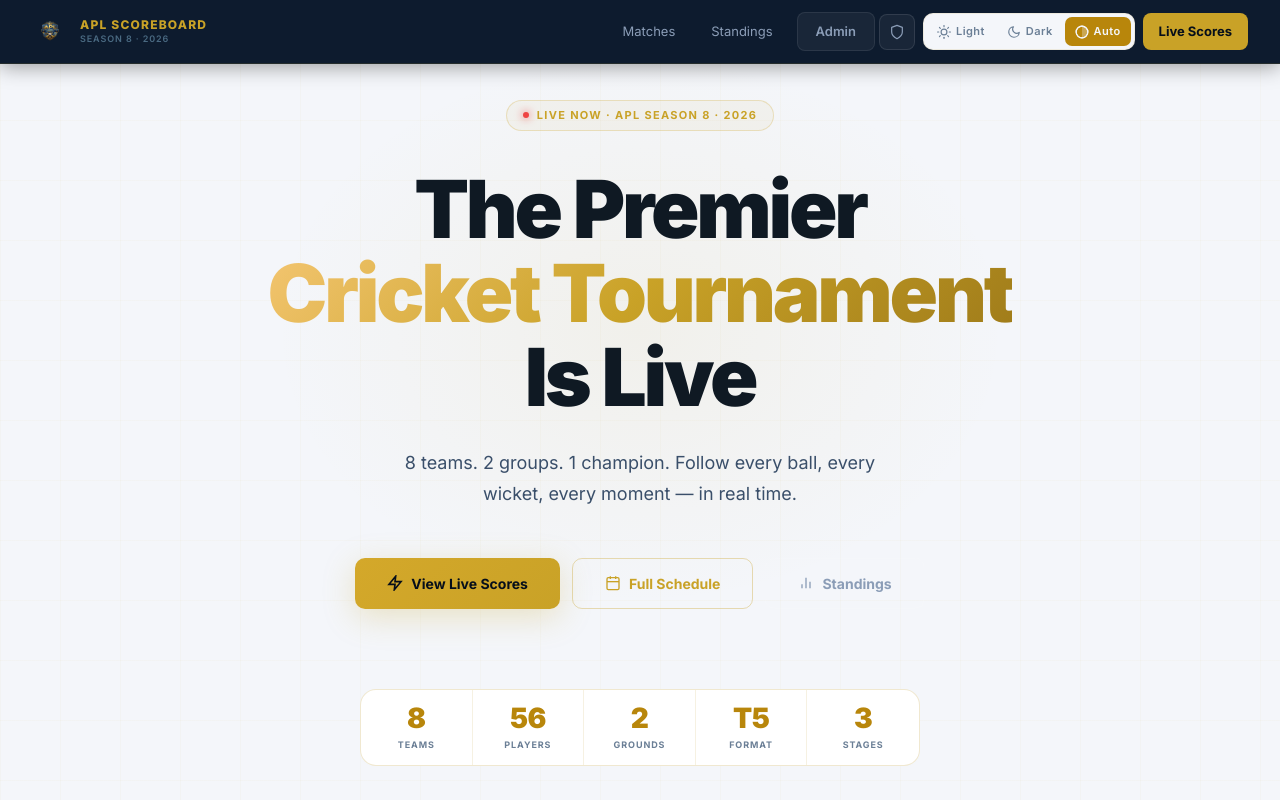
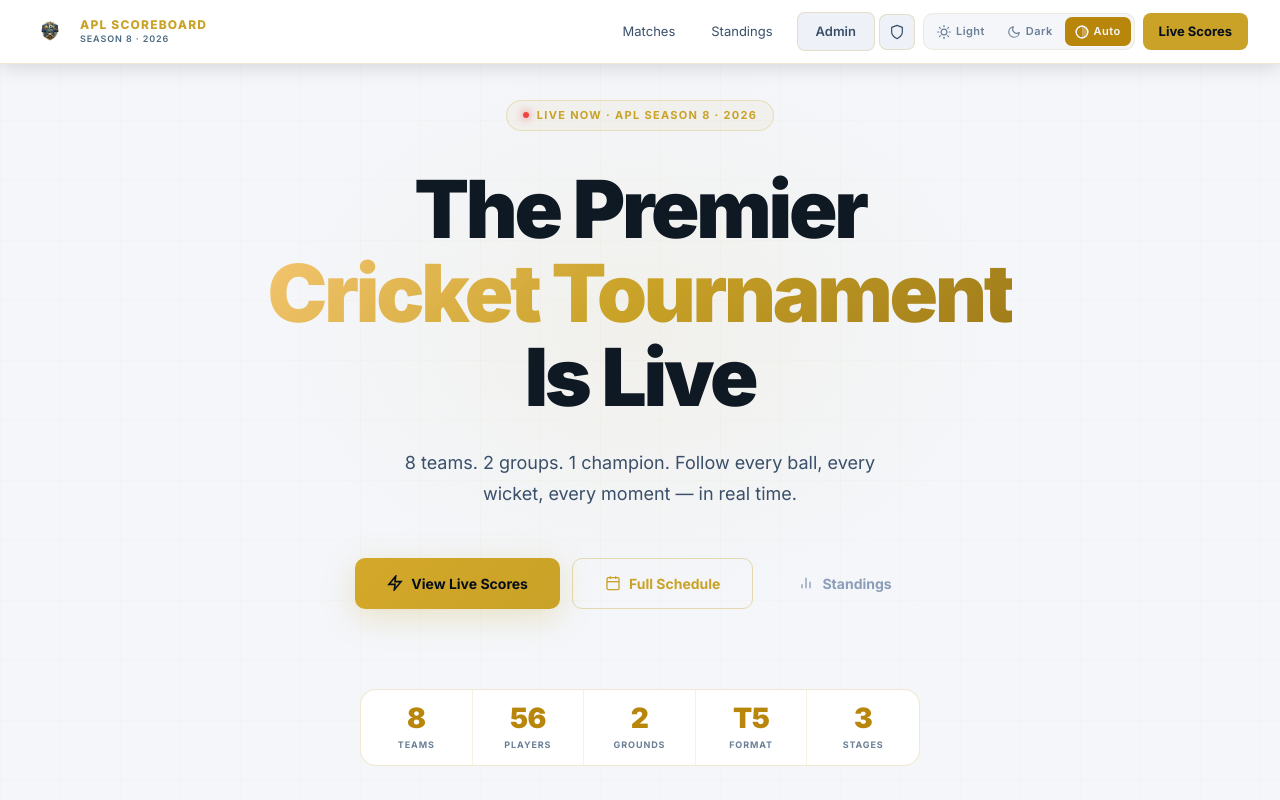
Before and after one commit to khan-akib2/APL_ScoreBoard_Frontend, a Next.js app: page / in a window 1280 px wide. Built offline with nearby package versions, Linux system fonts and the light colour scheme.

Commit message:
finak changes

```diff
--- a/src/app/(landing)/page.js
+++ b/src/app/(landing)/page.js
@@ -89,9 +89,9 @@ export default function LandingPage() {
         position: 'fixed', top: 0, left: 0, right: 0, zIndex: 100,
         display: 'flex', alignItems: 'center', justifyContent: 'space-between',
         padding: '0 32px', height: 64,
-        background: '#0d1b2e',
-        borderBottom: '1px solid rgba(201,162,39,0.12)',
-        boxShadow: '0 2px 20px rgba(0,0,0,0.4)',
+        background: 'var(--navbar-bg)',
+        borderBottom: '1px solid var(--border-default)',
+        boxShadow: '0 2px 20px rgba(0,0,0,0.15)',
       }}>
         <div style={{ display: 'flex', alignItems: 'center', gap: 12 }}>
           <Image src="/logo.png" alt="APL" width={36} height={36} unoptimized style={{ objectFit: 'contain' }} />
@@ -107,32 +107,31 @@ export default function LandingPage() {
             { href: '/dashboard?tab=standings', label: 'Standings' },
           ].map(n => (
             <Link key={n.href} href={n.href} className="hidden sm:block" style={{
-              fontSize: 13, color: '#8b9db7', textDecoration: 'none',
+              fontSize: 13, color: 'var(--text-secondary)', textDecoration: 'none',
               padding: '8px 16px', borderRadius: 8, transition: 'color .2s',
             }}
-              onMouseEnter={e => e.currentTarget.style.color = '#c9a227'}
-              onMouseLeave={e => e.currentTarget.style.color = '#8b9db7'}
+              onMouseEnter={e => e.currentTarget.style.color = 'var(--gold)'}
+              onMouseLeave={e => e.currentTarget.style.color = 'var(--text-secondary)'}
             >{n.label}</Link>
           ))}
 
-          {/* Admin — desktop: full button, mobile: icon only */}
           <Link href="/admin/login" className="hidden sm:block" style={{
-            marginLeft: 4, fontSize: 13, fontWeight: 600, color: '#8b9db7',
+            marginLeft: 4, fontSize: 13, fontWeight: 600, color: 'var(--text-secondary)',
             textDecoration: 'none', padding: '9px 18px', borderRadius: 8,
-            border: '1px solid rgba(255,255,255,0.08)', background: 'rgba(255,255,255,0.05)',
+            border: '1px solid var(--border-default)', background: 'var(--bg-elevated)',
             transition: 'all .2s',
           }}
-            onMouseEnter={e => { e.currentTarget.style.borderColor = 'rgba(201,162,39,0.4)'; e.currentTarget.style.color = '#c9a227'; }}
-            onMouseLeave={e => { e.currentTarget.style.borderColor = 'rgba(255,255,255,0.08)'; e.currentTarget.style.color = '#8b9db7'; }}
+            onMouseEnter={e => { e.currentTarget.style.borderColor = 'var(--border-strong)'; e.currentTarget.style.color = 'var(--gold)'; }}
+            onMouseLeave={e => { e.currentTarget.style.borderColor = 'var(--border-default)'; e.currentTarget.style.color = 'var(--text-secondary)'; }}
           >Admin</Link>
 
           {/* Mobile-only: Admin icon button */}
           <Link href="/admin/login" className="sm:hidden" style={{
             display: 'flex', alignItems: 'center', justifyContent: 'center',
             width: 36, height: 36, borderRadius: 8,
-            border: '1px solid rgba(255,255,255,0.1)',
-            background: 'rgba(255,255,255,0.05)',
-            color: '#8b9db7', textDecoration: 'none', flexShrink: 0,
+            border: '1px solid var(--border-default)',
+            background: 'var(--bg-elevated)',
+            color: 'var(--text-secondary)', textDecoration: 'none', flexShrink: 0,
           }} title="Admin">
             <svg width="16" height="16" viewBox="0 0 24 24" fill="none" stroke="currentColor" strokeWidth="1.8" strokeLinecap="round" strokeLinejoin="round">
               <path d="M12 22s8-4 8-10V5l-8-3-8 3v7c0 6 8 10 8 10z"/>
--- a/src/app/admin/login/page.js
+++ b/src/app/admin/login/page.js
@@ -137,13 +137,28 @@ export default function AdminLoginPage() {
         {/* Subtle glow */}
         <div style={{ position: 'absolute', top: '30%', right: '20%', width: 260, height: 260, borderRadius: '50%', background: 'radial-gradient(circle, rgba(201,162,39,0.04), transparent 70%)', pointerEvents: 'none' }} />
 
+        {/* Mobile-only: logo watermark background */}
+        <div className="login-mobile-logo-bg" style={{
+          position: 'absolute', top: '50%', left: '50%',
+          transform: 'translate(-50%, -50%)',
+          width: '90%', height: '90%',
+          backgroundImage: 'url(/logo.png)',
+          backgroundSize: 'contain',
+          backgroundRepeat: 'no-repeat',
+          backgroundPosition: 'center',
+          opacity: 0.04,
+          pointerEvents: 'none',
+          zIndex: 0,
+          display: 'none',
+        }} />
+
         <div style={{ width: '100%', maxWidth: 400, position: 'relative', zIndex: 1 }}>
 
           {/* Mobile logo */}
           <div className="login-mobile-logo" style={{ textAlign: 'center', marginBottom: 36, display: 'none' }}>
-            <Image src="/logo.png" alt="APL" width={52} height={52} unoptimized style={{ objectFit: 'contain', margin: '0 auto 12px', display: 'block' }} />
-            <p style={{ fontSize: 13, fontWeight: 800, color: '#c9a227', letterSpacing: '0.08em' }}>APL SCOREBOARD</p>
-            <p style={{ fontSize: 10, color: '#4a6a82', marginTop: 2, letterSpacing: '0.08em' }}>SEASON 8 · 2026</p>
+            <Image src="/logo.png" alt="APL" width={120} height={120} unoptimized style={{ objectFit: 'contain', display: 'block', margin: '0 auto 14px' }} />
+            <p style={{ fontSize: 15, fontWeight: 800, color: '#c9a227', letterSpacing: '0.08em' }}>APL SCOREBOARD</p>
+            <p style={{ fontSize: 11, color: '#4a6a82', marginTop: 3, letterSpacing: '0.1em' }}>SEASON 8 · 2026</p>
           </div>
 
           {/* Form header */}
@@ -278,19 +293,12 @@ export default function AdminLoginPage() {
             </button>
           </form>
 
-          {/* Divider */}
-          <div style={{ display: 'flex', alignItems: 'center', gap: 12, margin: '28px 0' }}>
-            <div style={{ flex: 1, height: 1, background: 'rgba(255,255,255,0.05)' }} />
-            <span style={{ fontSize: 11, color: '#2a3f55', fontWeight: 600, letterSpacing: '0.08em' }}>SECURED BY JWT</span>
-            <div style={{ flex: 1, height: 1, background: 'rgba(255,255,255,0.05)' }} />
-          </div>
-
           {/* Security note */}
           <div style={{
             display: 'flex', alignItems: 'center', gap: 10,
             padding: '12px 14px', borderRadius: 10,
             background: 'rgba(201,162,39,0.03)', border: '1px solid rgba(201,162,39,0.08)',
-            marginBottom: 28,
+            margin: '24px 0',
           }}>
             <svg width="13" height="13" viewBox="0 0 24 24" fill="none" stroke="#c9a227" strokeWidth="2" style={{ flexShrink: 0 }}>
               <path d="M12 22s8-4 8-10V5l-8-3-8 3v7c0 6 8 10 8 10z"/>
@@ -319,6 +327,7 @@ export default function AdminLoginPage() {
         @media (max-width: 768px) {
           .login-left { display: none !important; }
           .login-mobile-logo { display: block !important; }
+          .login-mobile-logo-bg { display: block !important; }
         }
       `}</style>
     </div>
--- a/src/app/globals.css
+++ b/src/app/globals.css
@@ -8,7 +8,7 @@
   --bg-secondary: #0a1628;
   --bg-card:      #0d1b2e;
   --bg-elevated:  #112240;
-  --navbar-bg:    #0d1b2e;
+  --navbar-bg:    #060e1a;
   --border-subtle:  rgba(201, 162, 39, 0.08);
   --border-default: rgba(201, 162, 39, 0.12);
   --border-strong:  rgba(201, 162, 39, 0.25);
--- a/src/components/AdminSidebar.js
+++ b/src/components/AdminSidebar.js
@@ -38,7 +38,7 @@ export default function AdminSidebar({ onClose }) {
   return (
     <aside className="sidebar" suppressHydrationWarning>
       <div className="sidebar-logo-area">
-        <Image src="/logo.png" alt="Logo" width={44} height={44} unoptimized priority style={{ width: '44px', height: '44px', objectFit: 'contain' }} />
+        <Image src="/logo.png" alt="Logo" width={44} height={44} unoptimized priority style={{ objectFit: 'contain' }} />
         <div>
           <p className="sidebar-brand-name">APL SCOREBOARD</p>
           <p className="sidebar-brand-sub">Admin Panel</p>
--- a/src/components/ThemeToggle.js
+++ b/src/components/ThemeToggle.js
@@ -90,9 +90,9 @@ export function ThemeToggleCompact() {
       style={{
         display: 'flex', alignItems: 'center', justifyContent: 'center',
         width: 36, height: 36, borderRadius: 8,
-        border: '1px solid rgba(255,255,255,0.1)',
-        background: 'rgba(255,255,255,0.05)',
-        color: '#8b9db7',
+        border: '1px solid var(--border-default)',
+        background: 'var(--bg-elevated)',
+        color: 'var(--text-secondary)',
         cursor: 'pointer', transition: 'all 0.2s', flexShrink: 0,
       }}
     >
--- a/src/components/UserSidebar.js
+++ b/src/components/UserSidebar.js
@@ -48,7 +48,7 @@ function SidebarInner({ onClose }) {
     <aside className="sidebar">
       {/* Logo */}
       <div className="sidebar-logo-area">
-        <Image src="/logo.png" alt="Logo" width={50} height={50} unoptimized priority style={{ width: '80px', height: '80px', objectFit: 'contain' }} />
+        <Image src="/logo.png" alt="Logo" width={80} height={80} unoptimized priority style={{ objectFit: 'contain' }} />
         <div>
           <p className="sidebar-brand-name">APL SCOREBOARD</p>
           <p className="sidebar-brand-sub">Live Tournament</p>
```
